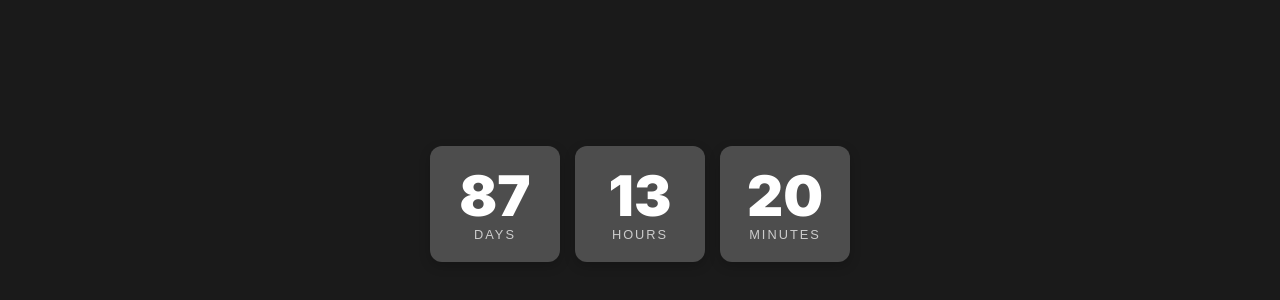
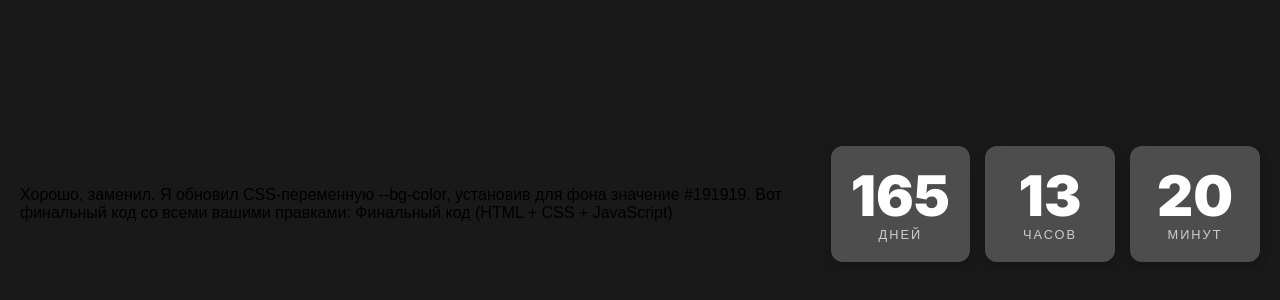
Before and after one commit to RomanKotenko/Notion-timer, a plain HTML site: page index.html in a window 1280 px wide. Shown: the part 196-496 px from the top of the page. Drawn offline with Linux system fonts and the light colour scheme.

Commit message:
Update index.html

```diff
--- a/index.html
+++ b/index.html
@@ -1,75 +1,151 @@
+Хорошо, заменил.
+Я обновил CSS-переменную --bg-color, установив для фона значение #191919.
+Вот финальный код со всеми вашими правками:
+Финальный код (HTML + CSS + JavaScript)
 <!DOCTYPE html>
-<html lang="en">
+<html lang="ru">
 <head>
     <meta charset="UTF-8">
     <meta name="viewport" content="width=device-width, initial-scale=1.0">
+    <title>Таймер обратного отсчета</title>
     <link rel="preconnect" href="https://fonts.googleapis.com">
     <link rel="preconnect" href="https://fonts.gstatic.com" crossorigin>
-    <!-- Убрали Roboto из запроса -->
-    <link href="https://fonts.googleapis.com/css2?family=Inter:wght@700;900&display=swap" rel="stylesheet">
-    <title>Countdown Timer</title>
+    <link href="https://fonts.googleapis.com/css2?family=Inter:wght@900&display=swap" rel="stylesheet">
+
     <style>
         :root {
-            --bg-color: #1a1a1a;
+            /* ИЗМЕНЕНО: Цвет фона заменен на #191919 */
+            --bg-color: #191919;
             --block-color: #4D4D4D;
             --number-color: #ffffff;
             --label-color: #cccccc;
             --font-numbers: 'Inter', sans-serif;
-            /* Поменяли шрифт для подписей */
             --font-labels: sans-serif;
             --final-message-color: #4CAF50;
         }
-        body { margin: 0; padding: 20px; display: flex; justify-content: center; align-items: center; min-height: 100vh; background-color: var(--bg-color); box-sizing: border-box; font-family: var(--font-labels); }
-        #timer-wrapper { display: flex; gap: 15px; text-align: center; }
-        .time-block { background-color: var(--block-color); padding: 20px; border-radius: 12px; min-width: 90px; box-shadow: 0 4px 12px rgba(0, 0, 0, 0.2); transition: transform 0.2s ease; }
-        .time-block:hover { transform: translateY(-5px); }
-        .numbers { font-family: var(--font-numbers); font-weight: 900; font-size: 3.5em; color: var(--number-color); line-height: 1.1; }
-        .label { font-family: var(--font-labels); text-transform: uppercase; font-size: 0.8em; letter-spacing: 2px; color: var(--label-color); }
-        #final-message { font-family: var(--font-numbers); font-size: 2.5em; color: var(--final-message-color); font-weight: 700; }
+
+        body {
+            margin: 0;
+            padding: 20px;
+            display: flex;
+            justify-content: center;
+            align-items: center;
+            min-height: 100vh;
+            background-color: var(--bg-color);
+            box-sizing: border-box;
+            font-family: var(--font-labels);
+        }
+
+        #timer-wrapper {
+            display: flex;
+            gap: 15px;
+            text-align: center;
+        }
+
+        .time-block {
+            background-color: var(--block-color);
+            padding: 20px;
+            border-radius: 12px;
+            min-width: 90px;
+            box-shadow: 0 4px 12px rgba(0, 0, 0, 0.2);
+            transition: transform 0.2s ease;
+        }
+
+        .time-block:hover {
+            transform: translateY(-5px);
+        }
+
+        .numbers {
+            font-family: var(--font-numbers);
+            font-weight: 900;
+            font-size: 3.5em;
+            color: var(--number-color);
+            line-height: 1.1;
+        }
+
+        .label {
+            font-family: var(--font-labels);
+            text-transform: uppercase;
+            font-size: 0.8em;
+            letter-spacing: 2px;
+            color: var(--label-color);
+        }
+
+        #final-message {
+            font-family: var(--font-numbers);
+            font-size: 2.5em;
+            color: var(--final-message-color);
+            font-weight: 700;
+            display: none;
+        }
     </style>
 </head>
 <body>
 
     <div id="timer-wrapper">
-    <div class="time-block"><div id="days" class="numbers">0</div><div class="label">days</div></div>
-    <div class="time-block"><div id="hours" class="numbers">0</div><div class="label">hours</div></div>
-    <div class="time-block"><div id="minutes" class="numbers">0</div><div class="label">minutes</div></div>
-    <!-- Блок с секундами полностью удален -->
+      <div class="time-block">
+        <div class="numbers" id="days">00</div>
+        <div class="label">Дней</div>
       </div>
-<div id="final-message" style="display:none;">Время вышло! 🎉</div>
+      <div class="time-block">
+        <div class="numbers" id="hours">00</div>
+        <div class="label">Часов</div>
+      </div>
+      <div class="time-block">
+        <div class="numbers" id="minutes">00</div>
+        <div class="label">Минут</div>
+      </div>
+    </div>
+
+    <div id="final-message">Время вышло!</div>
+
 
     <script>
-    const params = new URLSearchParams(window.location.search);
-    const targetDateStr = params.get('date') || '2025-10-15T00:00:00';
-    const targetDate = new Date(targetDateStr);
-    const finalMessageText = params.get('message') || 'Время вышло! 🎉';
-    const bgColor = params.get('bgcolor'), blockColor = params.get('blockcolor'), numberColor = params.get('numbercolor'), labelColor = params.get('labelcolor');
-    const root = document.documentElement;
-    if (bgColor) root.style.setProperty('--bg-color', `#${bgColor}`);
-    if (blockColor) root.style.setProperty('--block-color', `#${blockColor}`);
-    if (numberColor) root.style.setProperty('--number-color', `#${numberColor}`);
-    if (labelColor) root.style.setProperty('--label-color', `#${labelColor}`);
+        const countdownDate = new Date("Jan 1, 2026 00:00:00").getTime();
 
-    // Убрали secondsEl
-    const daysEl = document.getElementById("days"), hoursEl = document.getElementById("hours"), minutesEl = document.getElementById("minutes"), timerWrapper = document.getElementById("timer-wrapper"), finalMessage = document.getElementById("final-message");
+        const daysEl = document.getElementById('days');
+        const hoursEl = document.getElementById('hours');
+        const minutesEl = document.getElementById('minutes');
 
-    finalMessage.textContent = finalMessageText;
-    const timer = setInterval(function() {
-        const now = new Date().getTime(), diff = targetDate - now;
-        if (diff <= 0) {
-            clearInterval(timer);
+        const timerWrapper = document.getElementById('timer-wrapper');
+        const finalMessage = document.getElementById('final-message');
+
+        function updateCountdown() {
+            const now = new Date().getTime();
+            const distance = countdownDate - now;
+
+            if (distance < 0) {
+                if (window.timerInterval) clearInterval(window.timerInterval);
                 timerWrapper.style.display = 'none';
                 finalMessage.style.display = 'block';
                 return;
             }
-        let days = Math.floor(diff / (1000 * 60 * 60 * 24)), hours = Math.floor((diff % (1000 * 60 * 60 * 24)) / (1000 * 60 * 60)), minutes = Math.floor((diff % (1000 * 60 * 60)) / (1000 * 60));
-        // Убрали расчет секунд
 
-        daysEl.innerHTML = days;
-        hoursEl.innerHTML = hours < 10 ? '0' + hours : hours;
-        minutesEl.innerHTML = minutes < 10 ? '0' + minutes : minutes;
-        // Убрали обновление секунд
-    }, 1000);
+            const days = Math.floor(distance / (1000 * 60 * 60 * 24));
+            const hours = Math.floor((distance % (1000 * 60 * 60 * 24)) / (1000 * 60 * 60));
+            const minutes = Math.floor((distance % (1000 * 60 * 60)) / (1000 * 60));
+
+            const formatTime = (time) => time < 10 ? `0${time}` : time;
+
+            daysEl.textContent = formatTime(days);
+            hoursEl.textContent = formatTime(hours);
+            minutesEl.textContent = formatTime(minutes);
+        }
+
+        function startTimer() {
+            updateCountdown();
+
+            const secondsRemaining = 60 - new Date().getSeconds();
+            const millisecondsToNextMinute = secondsRemaining * 1000;
+
+            setTimeout(() => {
+                updateCountdown();
+                window.timerInterval = setInterval(updateCountdown, 60000);
+            }, millisecondsToNextMinute);
+        }
+
+        startTimer();
     </script>
+
 </body>
 </html>
```
Lines whose indentation alone changed are shown as unchanged.
